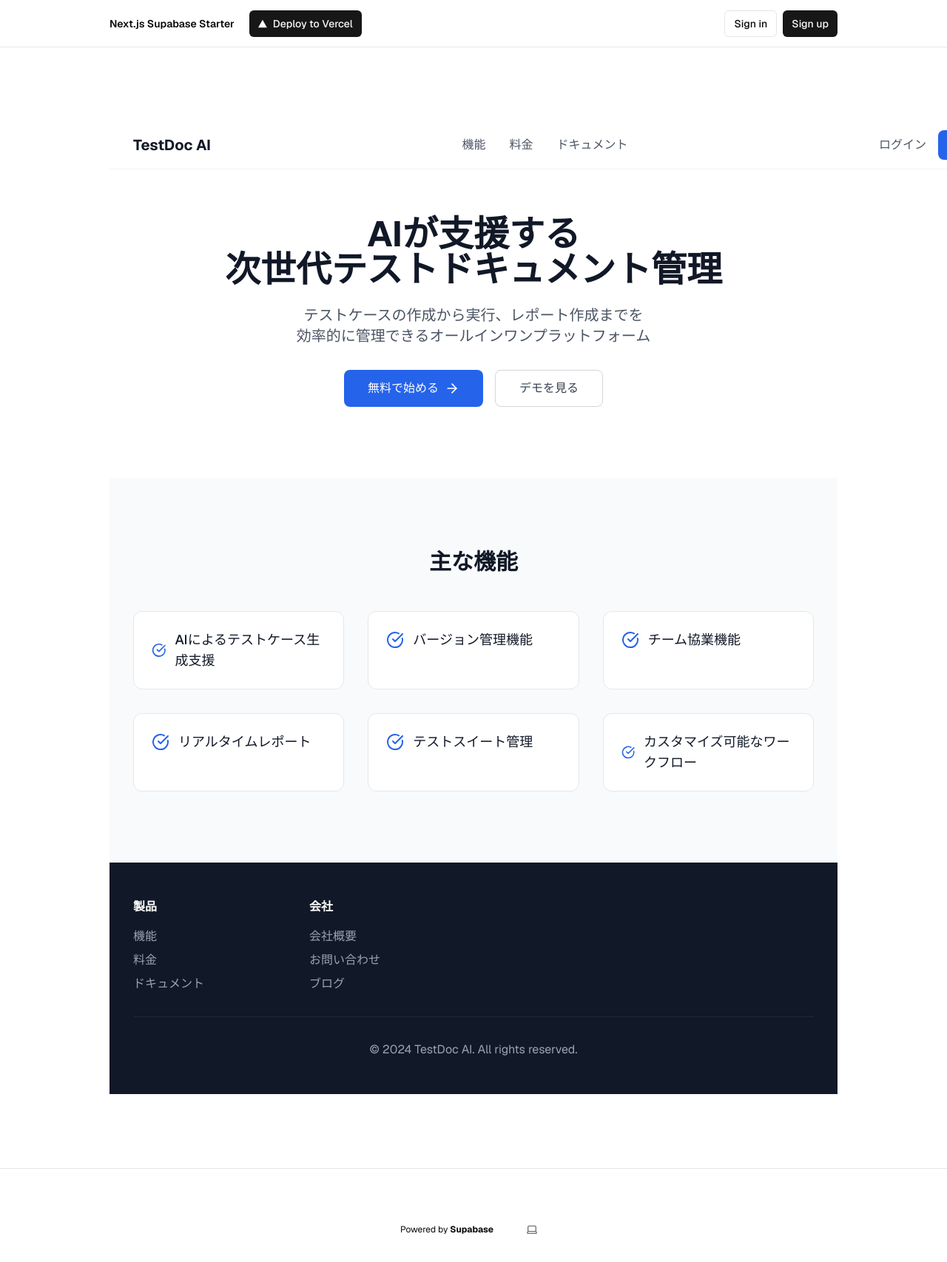
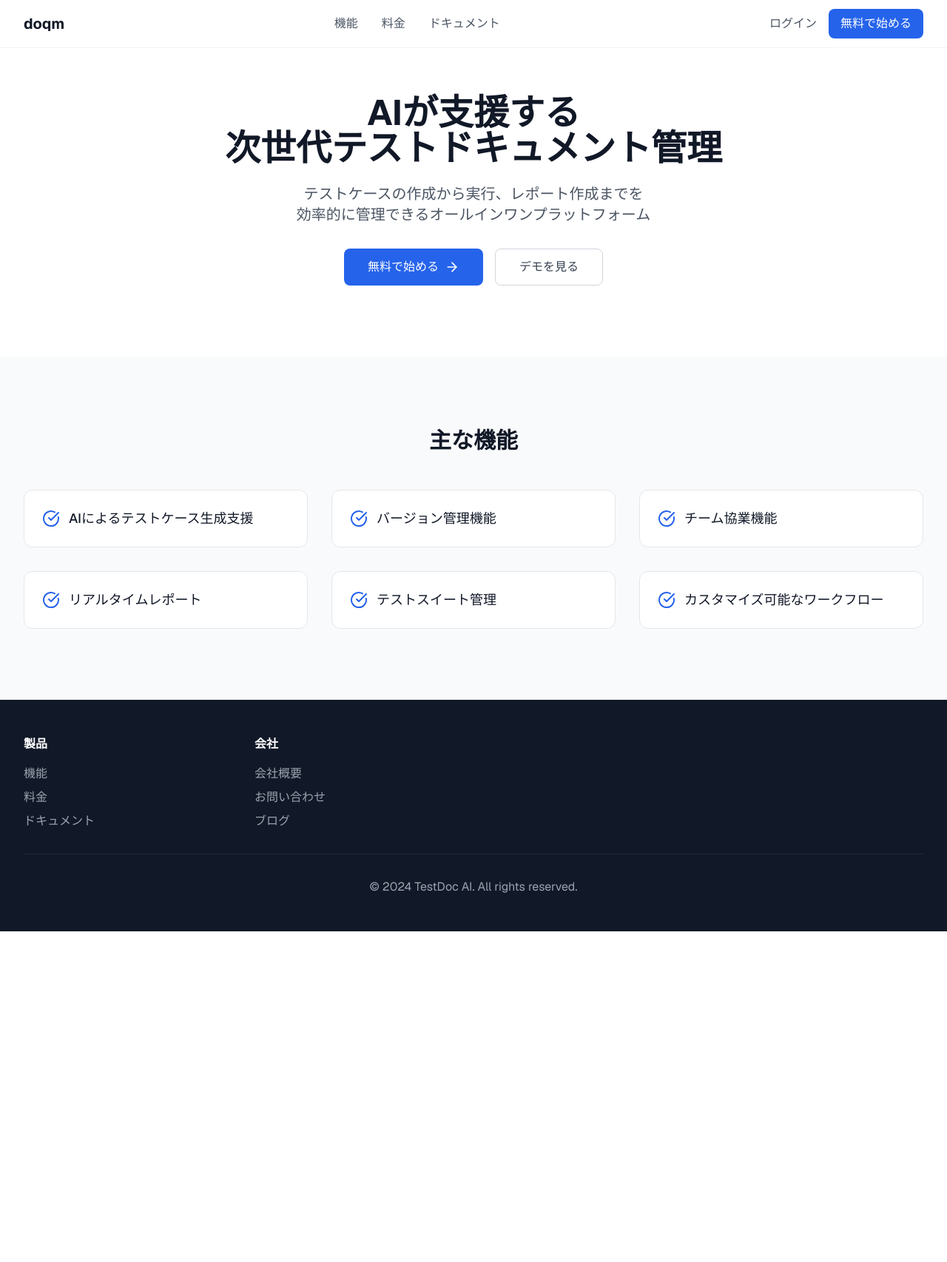
Before and after one commit to tomodakengo/doqm, a Next.js app: page / in a window 1280 px wide. Shown: the top 1706 px of the page at 74% size. After the commit the page ends 1259 px from the top, so only its background shows below. Built offline with nearby package versions, Linux system fonts and the light colour scheme; no server answers.

Commit message:
feat: ランディングページとメインレイアウトの幅を修正

```diff
--- a/app/layout.tsx
+++ b/app/layout.tsx
@@ -29,48 +29,11 @@ export default function RootLayout({
   children: React.ReactNode;
 }>) {
   return (
-    <html lang="en" className={geistSans.className} suppressHydrationWarning>
+    <html lang="ja" className={geistSans.className} suppressHydrationWarning>
       <body className="bg-background text-foreground">
-        <ThemeProvider
-          attribute="class"
-          defaultTheme="system"
-          enableSystem
-          disableTransitionOnChange
-        >
-          <main className="min-h-screen flex flex-col items-center">
-            <div className="flex-1 w-full flex flex-col gap-20 items-center">
-              <nav className="w-full flex justify-center border-b border-b-foreground/10 h-16">
-                <div className="w-full max-w-5xl flex justify-between items-center p-3 px-5 text-sm">
-                  <div className="flex gap-5 items-center font-semibold">
-                    <Link href={"/"}>Next.js Supabase Starter</Link>
-                    <div className="flex items-center gap-2">
-                      <DeployButton />
-                    </div>
-                  </div>
-                  {!hasEnvVars ? <EnvVarWarning /> : <HeaderAuth />}
-                </div>
-              </nav>
-              <div className="flex flex-col gap-20 max-w-5xl p-5">
-                {children}
-              </div>
-
-              <footer className="w-full flex items-center justify-center border-t mx-auto text-center text-xs gap-8 py-16">
-                <p>
-                  Powered by{" "}
-                  <a
-                    href="https://supabase.com/?utm_source=create-next-app&utm_medium=template&utm_term=nextjs"
-                    target="_blank"
-                    className="font-bold hover:underline"
-                    rel="noreferrer"
-                  >
-                    Supabase
-                  </a>
-                </p>
-                <ThemeSwitcher />
-              </footer>
-            </div>
-          </main>
-        </ThemeProvider>
+        <main>
+          <div>{children}</div>
+        </main>
       </body>
     </html>
   );
--- a/app/page.tsx
+++ b/app/page.tsx
@@ -15,9 +15,9 @@ export default function Home() {
     <div className="min-h-screen bg-white">
       {/* ヘッダー */}
       <header className="fixed w-full bg-white/80 backdrop-blur-sm border-b border-gray-100 z-50">
-        <div className="max-w-7xl mx-auto px-4 sm:px-6 lg:px-8">
+        <div className="mx-auto px-4 sm:px-6 lg:px-8">
           <div className="flex justify-between items-center h-16">
-            <div className="text-xl font-bold text-gray-900">TestDoc AI</div>
+            <div className="text-xl font-bold text-gray-900">doqm</div>
             <nav className="hidden md:flex space-x-8">
               <Link
                 href="/features"
```
